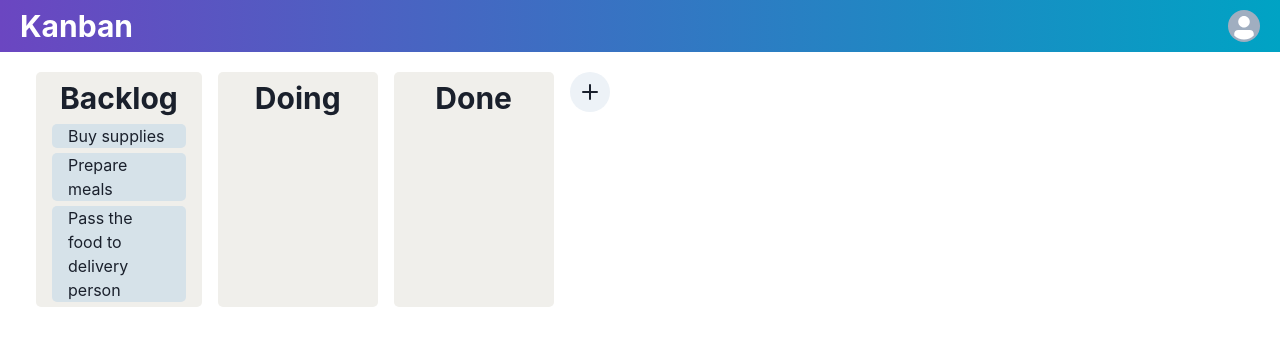
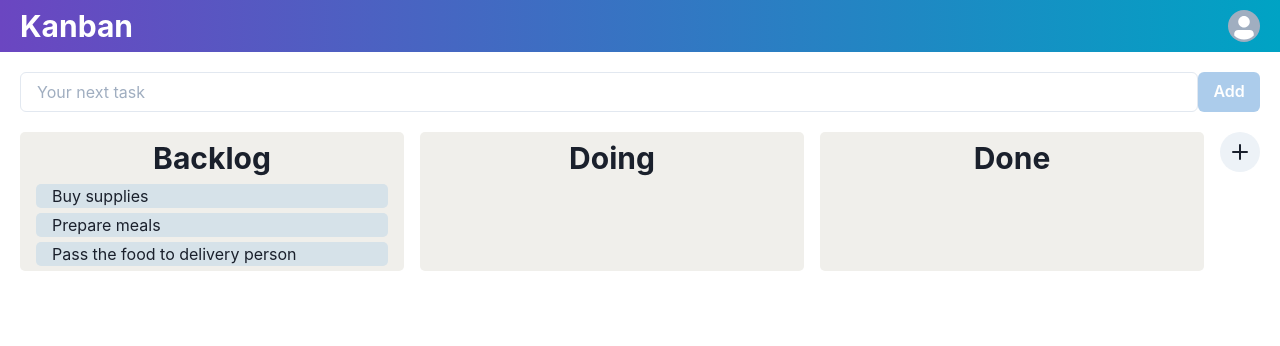
Before and after one commit to fvd2/kanban, a React (Create React App) app: page / in a window 1280 px wide. Shown: the top 346 px of the page. Built offline with nearby package versions, Linux system fonts and the light colour scheme.

Commit message:
users can now add new tasks

```diff
--- /dev/null
+++ b/src/AddTask.js
@@ -0,0 +1,33 @@
+import { Button, Flex, Input } from '@chakra-ui/react'
+import { useState } from 'react'
+
+const AddTask = ({ onSubmit }) => {
+	const [action, setAction] = useState('')
+
+	const handleChange = event => {
+		setAction(event.target.value)
+	}
+
+	const handleSubmit = event => {
+		event.preventDefault()
+		onSubmit(action)
+		setAction('')
+	}
+
+	return (
+		<form onSubmit={handleSubmit}>
+			<Flex>
+				<Input
+					value={action}
+					placeholder="Your next task"
+					onChange={handleChange}
+				/>
+				<Button type="submit" isDisabled={!action} colorScheme="blue">
+					Add
+				</Button>
+			</Flex>
+		</form>
+	)
+}
+
+export default AddTask
--- a/src/Board.js
+++ b/src/Board.js
@@ -1,10 +1,11 @@
 import { useState } from 'react'
 import Column from './Column'
-import { Container, IconButton, useDisclosure } from '@chakra-ui/react'
+import { Flex, IconButton, useDisclosure } from '@chakra-ui/react'
 import { AddIcon } from '@chakra-ui/icons'
 import { DragDropContext } from 'react-beautiful-dnd'
 import NewColumnModal from './NewColumnModal'
-import { v4 as uuidv4 } from 'uuid';
+import AddTask from './AddTask'
+import { v4 as uuidv4 } from 'uuid'
 
 const DUMMY_DATA = {
 	tasks: {
@@ -36,7 +37,6 @@ const Board = () => {
 	const [data, setData] = useState(DUMMY_DATA)
 	const { isOpen, onOpen, onClose } = useDisclosure()
 
-
 	const handleOnDragEnd = result => {
 		if (!result.destination) return
 		const sourceCol = result.source.droppableId
@@ -57,7 +57,7 @@ const Board = () => {
 		})
 	}
 
-	const handleNewColumn = (newColumnTitle) => {
+	const handleNewColumn = newColumnTitle => {
 		const newColumn = {
 			id: uuidv4(),
 			title: newColumnTitle,
@@ -65,8 +65,22 @@ const Board = () => {
 		}
 		setData(prevState => ({
 			...prevState,
-			...prevState.columns[newColumn.id] = newColumn,
+			...(prevState.columns[newColumn.id] = newColumn),
 			...prevState.columnOrder.push(newColumn.id)
+		}))
+	}
+
+	const handleNewTask = taskTitle => {
+		const newTask = {
+			id: uuidv4(),
+			content: taskTitle
+		}
+		setData(prevState => ({
+			...prevState,
+			...(prevState.tasks[newTask.id] = newTask),
+			...prevState.columns[
+				Object.keys(prevState.columns)[0]
+			].taskIds.push(newTask.id)
 		}))
 	}
 
@@ -86,8 +100,15 @@ const Board = () => {
 
 	return (
 		<DragDropContext onDragEnd={handleOnDragEnd}>
-			<NewColumnModal isOpen={isOpen} onOpen={onOpen} onClose={onClose} onAdd={handleNewColumn}/>
-			<Container display='flex' m={5}>
+			<NewColumnModal
+				isOpen={isOpen}
+				onOpen={onOpen}
+				onClose={onClose}
+				onAdd={handleNewColumn}
+			/>
+			<Flex direction="column" m={5}>
+				<AddTask onSubmit={handleNewTask} />
+				<Flex mt={5}>
 					{columns}
 					<IconButton
 						isRound={true}
@@ -95,7 +116,8 @@ const Board = () => {
 						icon={<AddIcon />}
 						onClick={onOpen}
 					/>
-			</Container>
+				</Flex>
+			</Flex>
 		</DragDropContext>
 	)
 }
```
Lines whose indentation alone changed are shown as unchanged.
